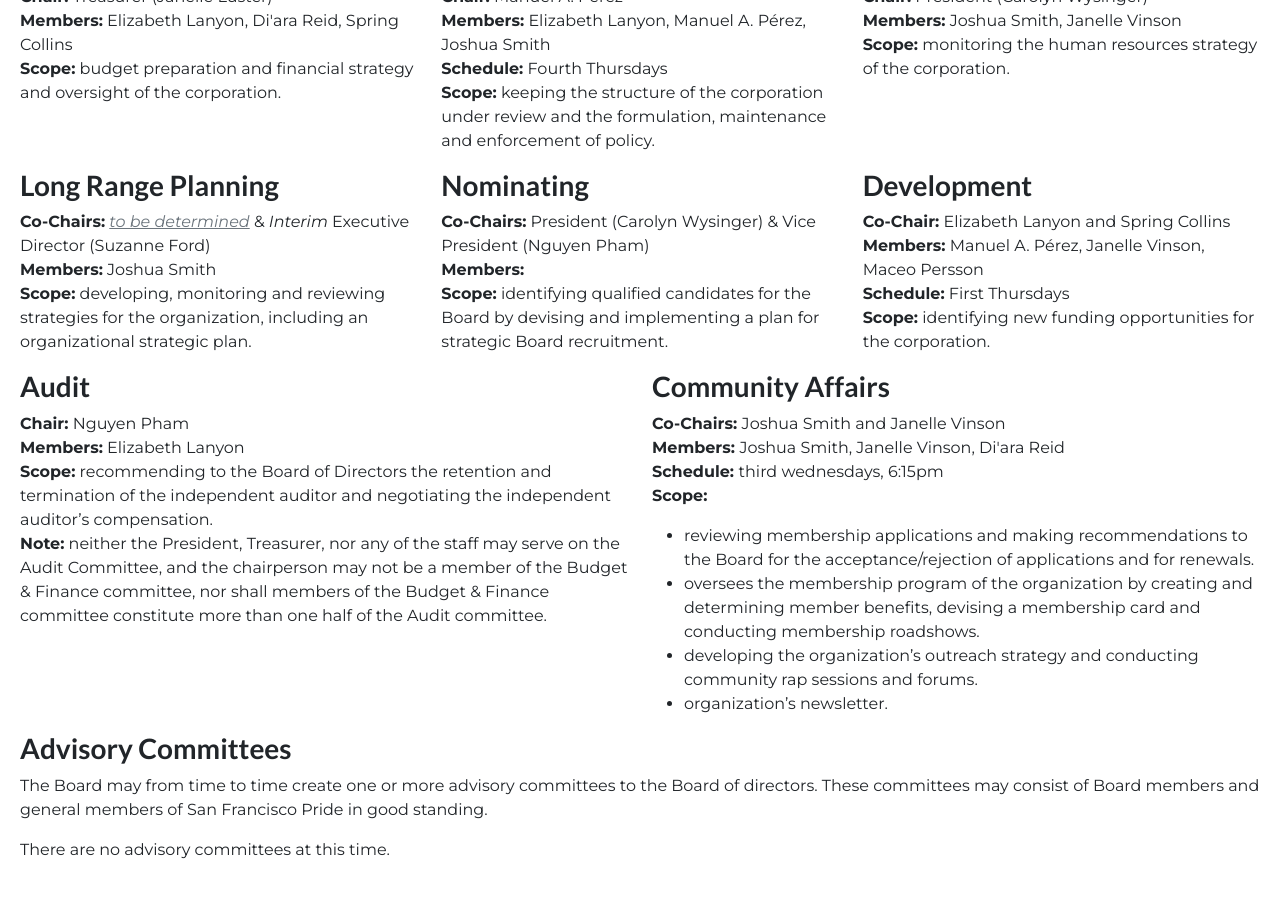
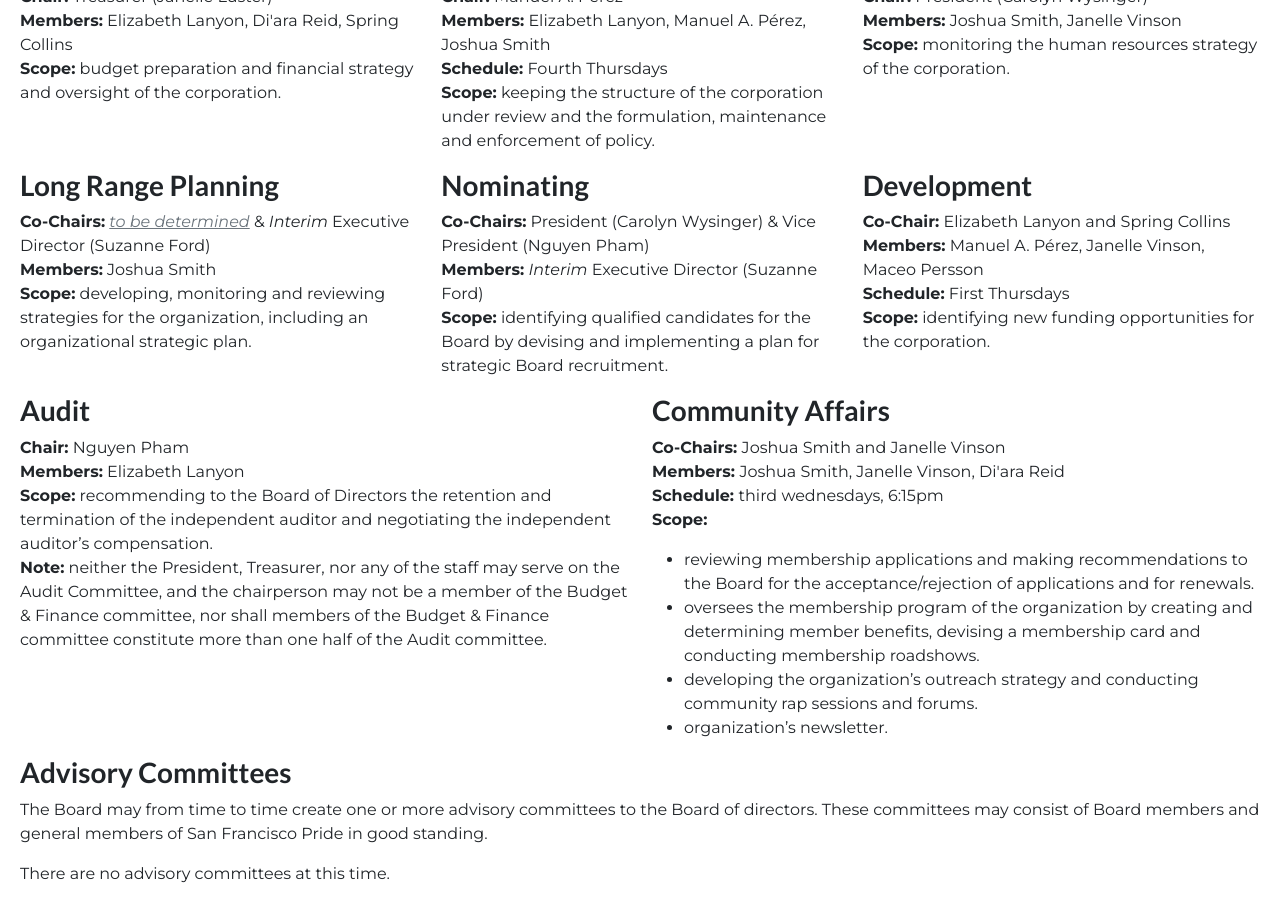
Before and after one commit to sfpride/members, a Jekyll site: the page built from board/index.html, in a window 1280 px wide and 900 px high, scrolled down 1684 px. Built offline with Jekyll 4.4.1, drawn with Linux system fonts in a browser that asks for light colours.

Commit message:
add exdir to nominating committee

```diff
--- a/board/index.html
+++ b/board/index.html
@@ -82,7 +82,7 @@ title: Board of Directors
             <h3>Nominating</h3>
             <p>
                 <b>Co-Chairs:</b> President (Carolyn Wysinger) &amp; Vice President (Nguyen Pham) <br>
-                <b>Members:</b> <br>
+                <b>Members:</b> <i>Interim</i> Executive Director (Suzanne Ford) <br>
                 <b>Scope:</b> identifying qualified candidates for the Board by devising and implementing a plan for strategic Board recruitment.
             </p>
         </div>
```
